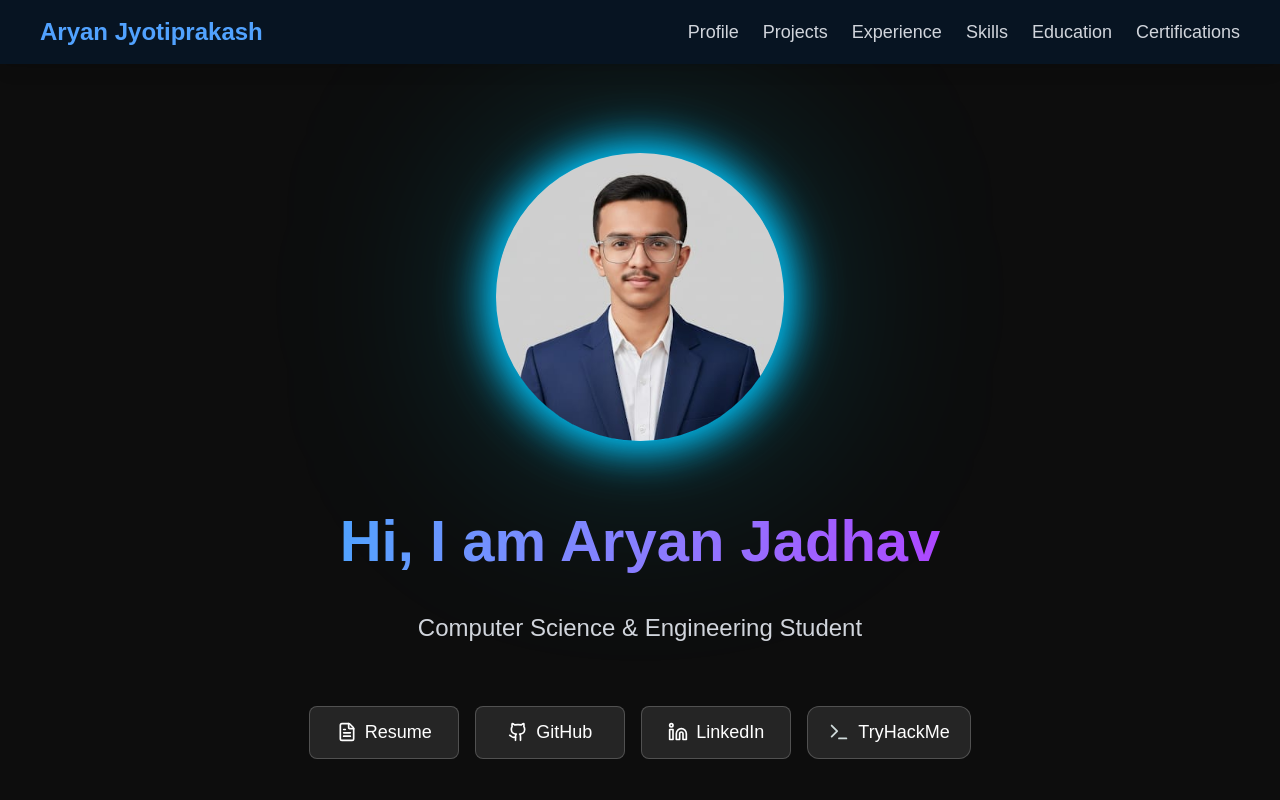
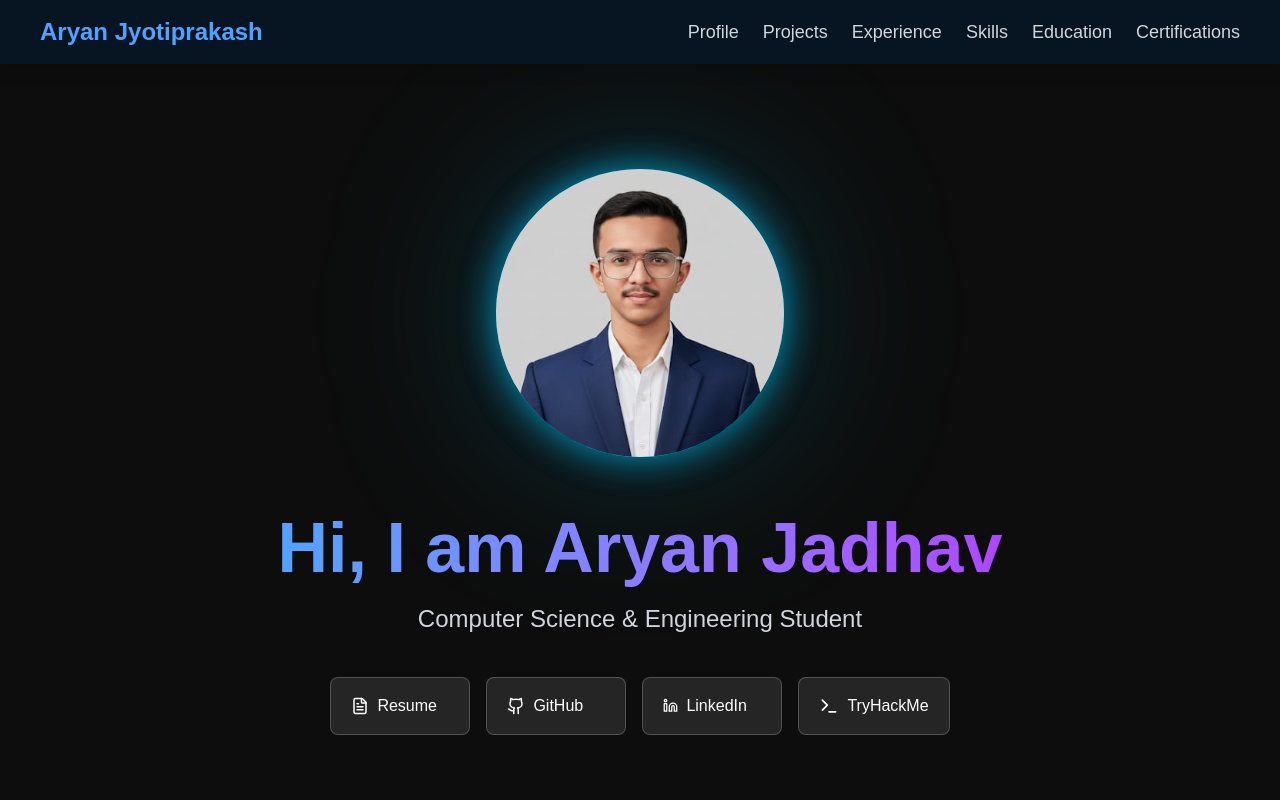
Before and after one commit to Aryanjadhav31/Aryan_portfolio, a React (Vite) app: page / in a window 1280 px wide. Shown: the top 800 px of the page. Built offline with nearby package versions, Linux system fonts and the light colour scheme.

Commit message:
Fixed problem3

```diff
--- a/src/index.css
+++ b/src/index.css
@@ -68,15 +68,20 @@ section {
 }
 
 html, body {
-  overflow-x: hidden;
-  overflow-y: auto;
+  overflow-x: hidden;   /* block ONLY horizontal movement */
+  overflow-y: auto;     /* allow vertical scroll */
+  width: 100%;
   max-width: 100%;
-  width: 100%;
-  height: 100%;
   margin: 0;
   padding: 0;
   box-sizing: border-box;
 }
+
+* {
+  max-width: 100vw;     /* no element can expand beyond screen */
+  box-sizing: border-box;
+}
+
 
 
 body {
--- a/src/sections/Hero.jsx
+++ b/src/sections/Hero.jsx
@@ -1,83 +1,73 @@
 import { Mail, Linkedin, Github, FileText, Terminal } from "lucide-react";
+import logo from "/logo.png";   // ✅ Your logo import added
 
 export default function Hero() {
   return (
-    <section className="relative flex flex-col items-center justify-center min-h-screen px-6 text-center w-full max-w-[100vw] overflow-x-hidden">
+    <section className="relative flex flex-col items-center justify-center w-full min-h-screen px-6 text-center">
 
-      {/* PROFILE IMAGE – PREMIUM GLOW */}
-      <div className="relative flex justify-center mt-12 mb-16 md:mt-8">
 
-        {/* Outer Soft Glow */}
-        <div className="absolute w-56 h-56 md:w-72 md:h-72 bg-cyan-400/30 blur-[110px] rounded-full"></div>
 
-        {/* Border Ring */}
-        <div className="absolute w-52 h-52 md:w-72 md:h-72 rounded-full border-4 border-[#00C8FF] shadow-[0_0_40px_#00C8FF]"></div>
-
-        {/* Main Image */}
+      {/* PROFILE IMAGE – Glow optimized */}
+      <div className="relative flex justify-center mt-6 mb-12">
+        <div className="absolute w-48 h-48 sm:w-56 sm:h-56 md:w-72 md:h-72 bg-cyan-500/25 blur-[90px] rounded-full"></div>
+        <div className="absolute w-44 h-44 sm:w-52 sm:h-52 md:w-72 md:h-72 border-4 border-cyan-400 shadow-[0_0_35px_rgba(0,200,255,0.5)] rounded-full"></div>
         <img
           src="/profile.jpeg"
           alt="Aryan"
-          className="relative z-10 object-cover w-52 h-52 md:w-72 md:h-72 rounded-full shadow-[0_0_60px_#00C8FF]"
+          className="relative z-10 object-cover w-44 h-44 sm:w-52 sm:h-52 md:w-72 md:h-72 rounded-full shadow-[0_0_40px_rgba(0,200,255,0.3)]"
         />
-
       </div>
 
       {/* MAIN HEADING */}
-      <h1
-  className="mb-10 font-extrabold text-center text-transparent
-             bg-linear-to-r from-blue-400 to-purple-500 bg-clip-text leading-tight
-             text-[38px] sm:text-[46px] md:text-[58px]"
->
-  Hi, I am Aryan Jadhav
-</h1>
-
+      <h1 className="font-bold text-[32px] sm:text-[42px] md:text-[56px] lg:text-[70px] text-transparent bg-linear-to-r from-blue-400 to-purple-500 bg-clip-text leading-tight">
+        Hi, I am Aryan Jadhav
+      </h1>
 
       {/* SUB HEADING */}
-      <p className="mt-0 mb-4 text-xl text-gray-300 md:text-2xl -translate-y-1.5">
+      <p className="text-[16px] sm:text-[18px] md:text-[24px] text-gray-300 mt-2 mb-6">
         Computer Science & Engineering Student
       </p>
 
-      {/* RECTANGLE BUTTONS */}
-      <div className="flex flex-wrap justify-center gap-4 mt-10">
+      {/* BUTTONS */}
+      <div className="flex flex-wrap justify-center w-full gap-4 px-2 mt-4">
 
-        {/* RESUME */}
         <a
           href="/Aryan_Jadhav_Resume.docx"
           download
-          className="flex items-center gap-2 px-5 py-3 bg-white/10 border border-white/20 rounded-lg hover:bg-white/20 transition min-w-[150px] justify-center"
+          className="flex items-center gap-2 px-5 py-4 text-sm sm:text-base bg-white/10 border border-white/20 rounded-lg hover:bg-white/20 transition min-w-[140px] text-white"
         >
-          <FileText size={20} />
-          <span className="font-medium text-white">Resume</span>
+          <FileText size={18} />
+          <span>Resume</span>
         </a>
 
-        {/* GITHUB */}
         <a
           href="https://github.com/Aryanjadhav31"
           target="_blank"
-          className="flex items-center gap-2 px-5 py-3 bg-white/10 border border-white/20 rounded-lg hover:bg-white/20 transition min-w-[150px] justify-center"
+          rel="noopener noreferrer"
+          className="flex items-center gap-2 px-5 py-4 text-sm sm:text-base bg-white/10 border border-white/20 rounded-lg hover:bg-white/20 transition min-w-[140px] text-white"
         >
-          <Github size={20} />
-          <span className="font-medium text-white">GitHub</span>
+          <Github size={18} />
+          <span>GitHub</span>
         </a>
 
-        {/* LINKEDIN */}
         <a
           href="https://www.linkedin.com/in/jadhavaryan/"
           target="_blank"
-          className="flex items-center gap-2 px-5 py-3 bg-white/10 border border-white/20 rounded-lg hover:bg-white/20 transition min-w-[150px] justify-center"
+          rel="noopener noreferrer"
+          className="flex items-center gap-2 px-5 py-4 text-sm sm:text-base bg-white/10 border border-white/20 rounded-lg hover:bg-white/20 transition min-w-[140px] text-white"
         >
-          <Linkedin size={20} />
-          <span className="font-medium text-white">LinkedIn</span>
+          <Linkedin size={15} />
+          <span>LinkedIn</span>
         </a>
 
-        {/* TRYHACKME */}
         <a
           href="https://tryhackme.com/p/jaryanprakash.05"
           target="_blank"
-          className="flex items-center gap-2 px-5 py-3 bg-white/10 border border-white/20 rounded-xl hover:bg-white/20 transition min-w-[150px] justify-center"
+          rel="noopener noreferrer"
+          className="flex items-center gap-2 px-5 py-4 text-sm sm:text-base bg-white/10 border border-white/20 rounded-lg hover:bg-white/20 transition min-w-[140px] text-white"
         >
-          <Terminal size={22} className="text-[#d0dbdb]" />
-          <span className="font-medium text-white">TryHackMe</span>
+          <Terminal size={20} />
+          <span>TryHackMe</span>
         </a>
 
       </div>
```
